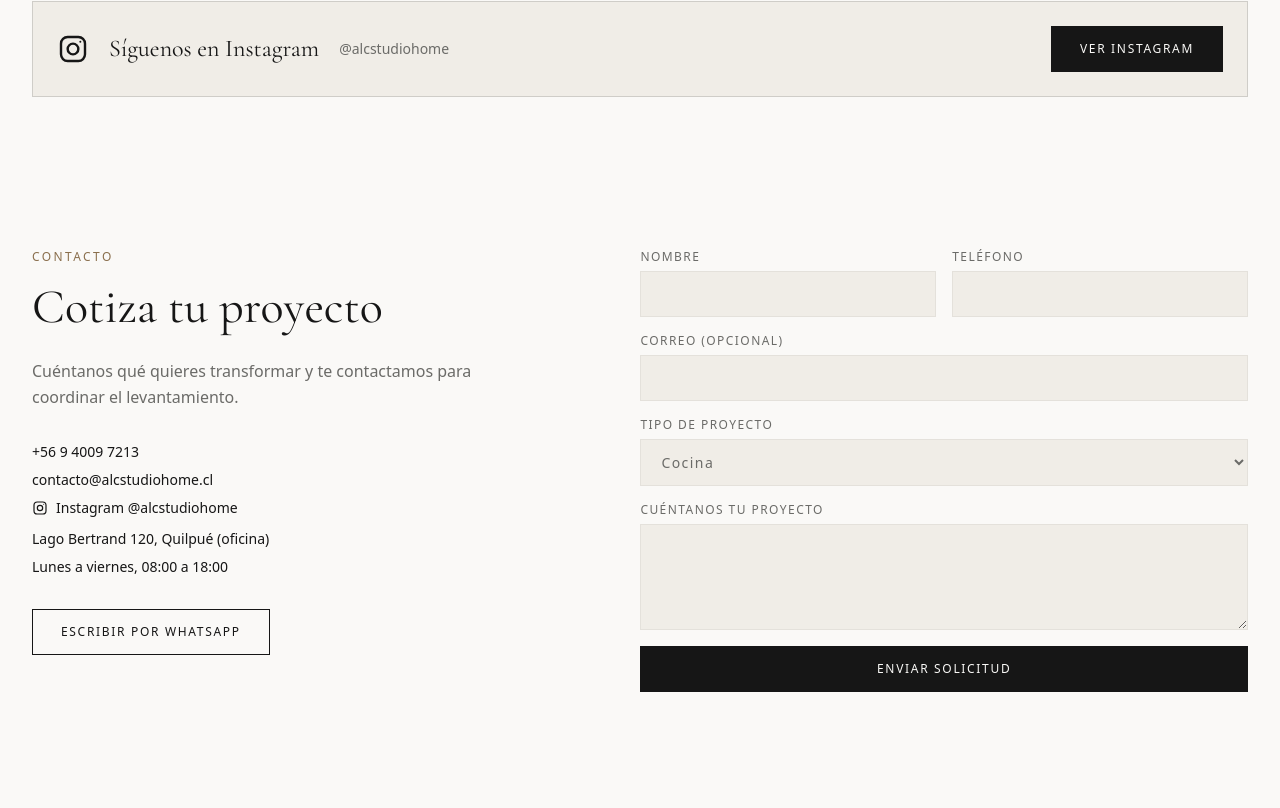
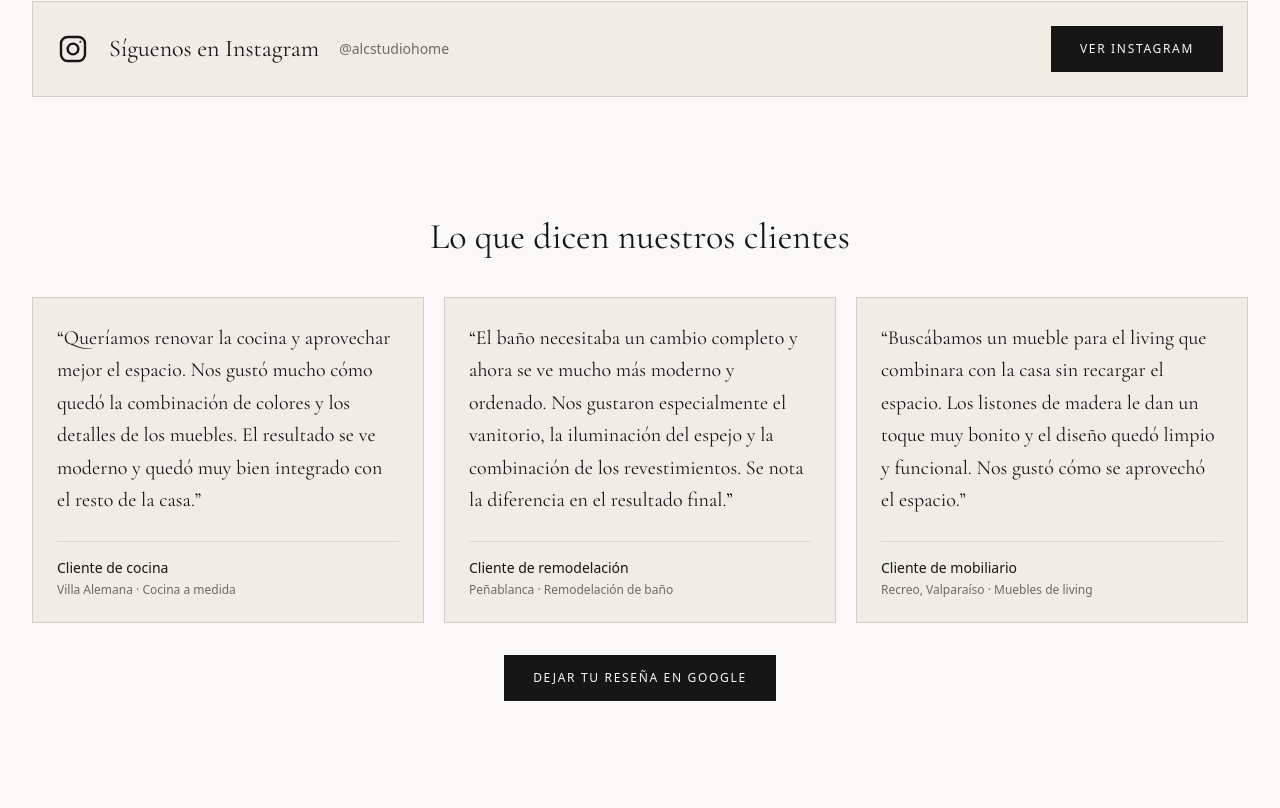
Before and after one commit to rachidboss23/ALC_Studio_Home, a Next.js app: page / in a window 1280 px wide. Shown: the part 4432-5240 px from the top of the page. Built offline with nearby package versions, Linux system fonts and the light colour scheme; no server answers.

Commit message:
feat: agregar testimonios y reseñas de Google
Co-authored-by: Copilot <223556219+Copilot@users.noreply.github.com>

```diff
--- a/src/app/page.tsx
+++ b/src/app/page.tsx
@@ -7,6 +7,7 @@ import { Process } from "@/features/home/Process";
 import { ServiceAreas } from "@/features/home/ServiceAreas";
 import { ServicesPreview } from "@/features/home/ServicesPreview";
 import { InstagramCta } from "@/features/social/InstagramCta";
+import { Testimonials } from "@/features/testimonials/Testimonials";
 
 export default function HomePage() {
   return (
@@ -19,6 +20,7 @@ export default function HomePage() {
       <Process />
       <ServiceAreas />
       <InstagramCta />
+      <Testimonials />
       <ContactSection />
     </>
   );
--- a/src/components/layout/Footer.tsx
+++ b/src/components/layout/Footer.tsx
@@ -33,6 +33,7 @@ export function Footer() {
                 Instagram {site.instagram.handle}
               </a>
             </p>
+            <p><a href={site.googleReviewUrl} target="_blank" rel="noopener noreferrer" className="text-paper/60 hover:text-paper">Déjanos tu reseña</a></p>
           </address>
         </div>
       </Container>
--- a/src/config/site.ts
+++ b/src/config/site.ts
@@ -23,6 +23,7 @@ export const site = {
   area: "V Región",
   serviceAreas: ["Quilpué", "Villa Alemana", "Viña del Mar", "Concón", "Valparaíso", "Peñablanca"],
   instagram: { handle: "@alcstudiohome", url: "https://www.instagram.com/alcstudiohome/" },
+  googleReviewUrl: "https://g.page/r/CaCgCSdE2tP2EAI/review",
 } as const;
 
 export const nav = [
--- /dev/null
+++ b/src/features/testimonials/Testimonials.tsx
@@ -0,0 +1,59 @@
+import { Container } from "@/components/layout/Container";
+import { Button } from "@/components/ui/Button";
+import { site } from "@/config/site";
+import { testimonials } from "./data";
+
+function Star({ filled }: { filled: boolean }) {
+  return (
+    <svg aria-hidden="true" className={`h-4 w-4 ${filled ? "fill-accent text-accent" : "fill-transparent text-stone"}`} viewBox="0 0 24 24">
+      <path d="m12 2.75 2.85 5.78 6.38.93-4.62 4.5 1.09 6.35L12 17.31l-5.7 3 1.09-6.35-4.62-4.5 6.38-.93L12 2.75Z" stroke="currentColor" strokeLinejoin="round" strokeWidth="1.5" />
+    </svg>
+  );
+}
+
+export function Testimonials() {
+  return (
+    <section className="bg-paper py-16 lg:py-20">
+      <Container>
+        {testimonials.length > 0 ? (
+          <>
+            <h2 className="text-center font-serif text-3xl lg:text-4xl">Lo que dicen nuestros clientes</h2>
+            <div className="mt-10 grid gap-5 md:grid-cols-3">
+              {testimonials.map((testimonial) => (
+                <article key={testimonial.project} className="flex flex-col border border-ink/15 bg-sand p-6">
+                  {testimonial.rating && (
+                    <div className="mb-5 flex gap-1" role="img" aria-label={`Calificación: ${testimonial.rating} de 5`}>
+                      {Array.from({ length: 5 }, (_, index) => (
+                        <Star key={index} filled={index < (testimonial.rating ?? 0)} />
+                      ))}
+                    </div>
+                  )}
+                  <p className="flex-1 font-serif text-xl leading-relaxed">“{testimonial.text}”</p>
+                  <div className="mt-6 border-t border-ink/10 pt-4">
+                    {testimonial.source === "Google" && (
+                      <span className="mb-2 inline-block text-[10px] uppercase tracking-[0.14em] text-stone">Reseña en Google</span>
+                    )}
+                    <p className="text-sm font-medium text-ink">{testimonial.name}</p>
+                    <p className="mt-1 text-xs text-stone">{testimonial.location} · {testimonial.project}</p>
+                  </div>
+                </article>
+              ))}
+            </div>
+          </>
+        ) : (
+          <div className="flex flex-col items-start gap-5 border border-ink/15 bg-sand p-6 md:flex-row md:items-center md:justify-between">
+            <p className="max-w-2xl text-sm leading-relaxed text-stone">
+              ¿Trabajaste con nosotros? Tu opinión ayuda a otras familias a elegir con confianza.
+            </p>
+            <Button href={site.googleReviewUrl} external>Dejar tu reseña en Google</Button>
+          </div>
+        )}
+        {testimonials.length > 0 && (
+          <div className="mt-8 flex justify-center">
+            <Button href={site.googleReviewUrl} external>Dejar tu reseña en Google</Button>
+          </div>
+        )}
+      </Container>
+    </section>
+  );
+}
--- /dev/null
+++ b/src/features/testimonials/data.ts
@@ -0,0 +1,29 @@
+export type Testimonial = {
+  name: string;
+  location: string;
+  project: string;
+  rating?: 1 | 2 | 3 | 4 | 5;
+  text: string;
+  source?: "Google" | "WhatsApp";
+};
+
+export const testimonials: Testimonial[] = [
+  {
+    name: "Cliente de cocina",
+    location: "Villa Alemana",
+    project: "Cocina a medida",
+    text: "Queríamos renovar la cocina y aprovechar mejor el espacio. Nos gustó mucho cómo quedó la combinación de colores y los detalles de los muebles. El resultado se ve moderno y quedó muy bien integrado con el resto de la casa.",
+  },
+  {
+    name: "Cliente de remodelación",
+    location: "Peñablanca",
+    project: "Remodelación de baño",
+    text: "El baño necesitaba un cambio completo y ahora se ve mucho más moderno y ordenado. Nos gustaron especialmente el vanitorio, la iluminación del espejo y la combinación de los revestimientos. Se nota la diferencia en el resultado final.",
+  },
+  {
+    name: "Cliente de mobiliario",
+    location: "Recreo, Valparaíso",
+    project: "Muebles de living",
+    text: "Buscábamos un mueble para el living que combinara con la casa sin recargar el espacio. Los listones de madera le dan un toque muy bonito y el diseño quedó limpio y funcional. Nos gustó cómo se aprovechó el espacio.",
+  },
+];
```
